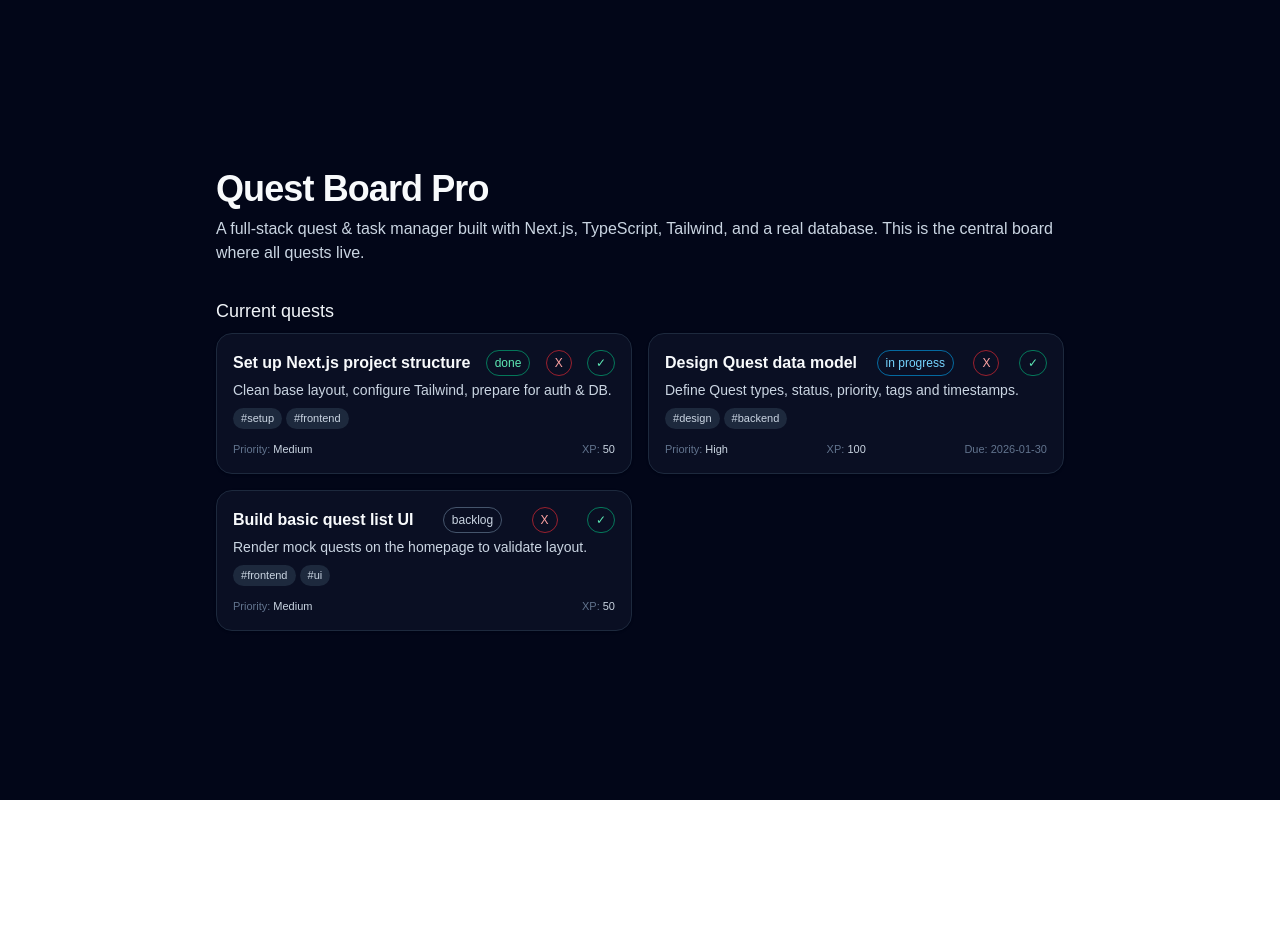
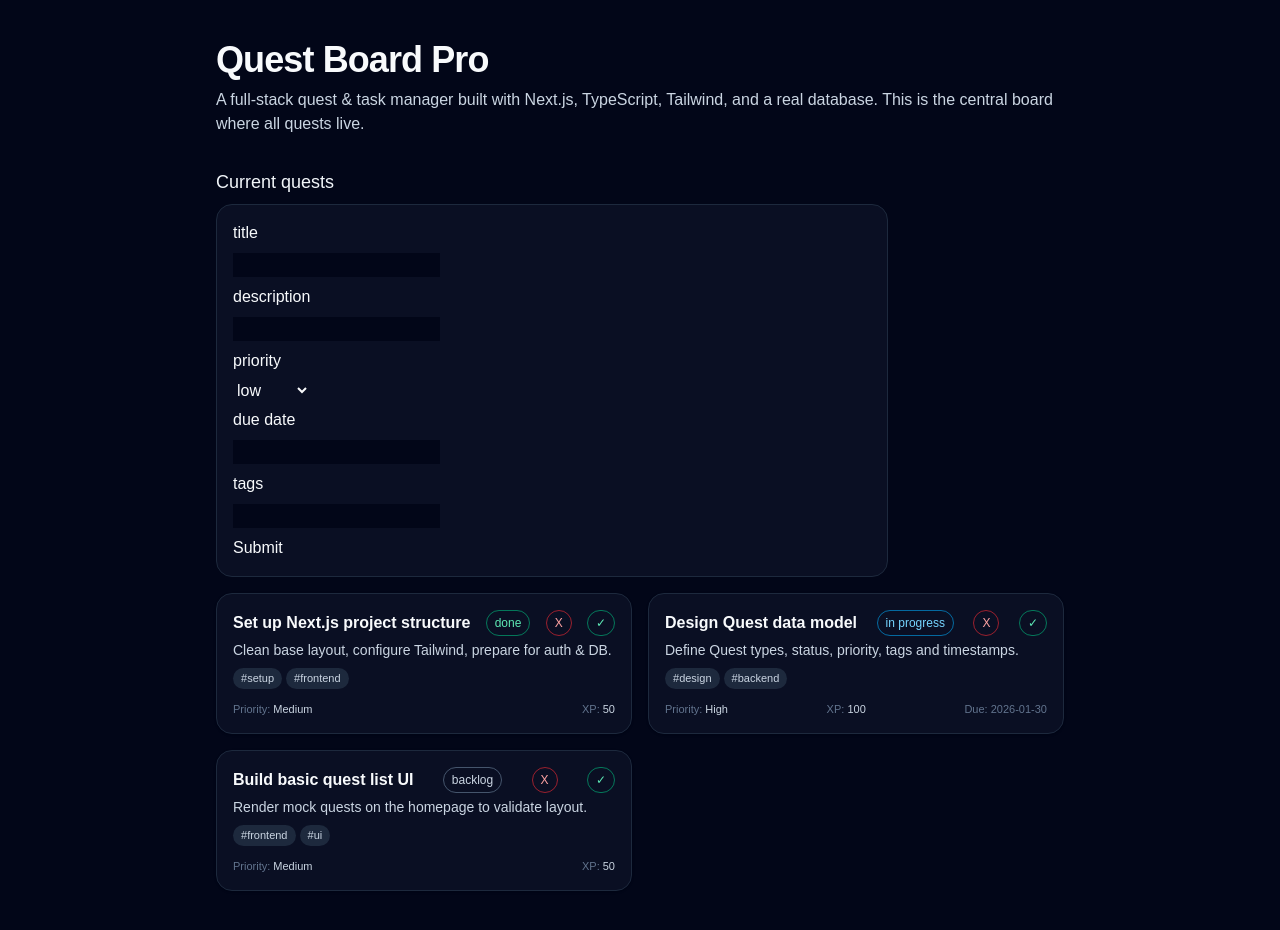
Before and after one commit to LiviuVisovan/quest-board-pro, a Next.js app: page / in a window 1280 px wide. Before the commit the page ends 800 px from the top, so only its background shows below. Built offline with nearby package versions, Linux system fonts and the light colour scheme.

Commit message:
more crud

```diff
--- a/app/page.tsx
+++ b/app/page.tsx
@@ -1,6 +1,6 @@
 "use client";
 
-import { mockQuests, type Quest } from "@/lib/quests";
+import { mockQuests, type Quest, QuestPriority } from "@/lib/quests";
 import { useState } from "react";
 
 export default function Home() {
@@ -31,6 +31,38 @@ export default function Home() {
     setQuests((prev) => [...prev, payload]);
   }
 
+  function handleSubmit(e) {
+    e.preventDefault();
+
+    const fd = new FormData(e.currentTarget);
+    const title = String(fd.get("title") || "");
+    const description = String(fd.get("description") || "");
+    const priority = String(fd.get("priority") || "low") as QuestPriority;
+    const dueDate = String(fd.get("dueDate") || "");
+    const tags = String(fd.get("tags") || "");
+
+    const now = new Date().toISOString();
+    const payload: Quest = {
+      id: crypto.randomUUID(),
+      title,
+      description: description || undefined,
+      status: "backlog",
+      priority,
+      tags: tags
+        ? tags
+            .split(",")
+            .map((t) => t.trim())
+            .filter(Boolean)
+        : [],
+      dueDate: dueDate || undefined,
+      createdAt: now,
+      updatedAt: now,
+    };
+
+    createQuest(payload);
+    e.currentTarget.reset();
+  }
+
   return (
     <main className="min-h-screen bg-slate-950 text-slate-50 flex items-center justify-center">
       <div className="max-w-4xl w-full px-6 py-10">
@@ -49,6 +81,31 @@ export default function Home() {
           <h2 className="text-lg font-medium text-slate-100 mb-2">
             Current quests
           </h2>
+          <form
+            onSubmit={handleSubmit}
+            className="max-w-2xl flex flex-col items-start gap-2 bg-slate-900/60 p-4 rounded-2xl border border-slate-800"
+          >
+            {" "}
+            <label>title</label>
+            <input id="title" name="title" className="bg-slate-950"></input>
+            <label>description</label>
+            <input
+              id="description"
+              name="description"
+              className="bg-slate-950"
+            ></input>
+            <label>priority</label>
+            <select id="priority" name="priority">
+              <option>low</option>
+              <option>medium</option>
+              <option>high</option>
+            </select>
+            <label>due date</label>
+            <input id="dueDate" name="dueDate" className="bg-slate-950"></input>
+            <label>tags</label>
+            <input id="tags" name="tags" className="bg-slate-950"></input>
+            <button type="submit">Submit</button>
+          </form>
 
           <div className="grid gap-4 md:grid-cols-2">
             {quests.map((quest) => (
```
